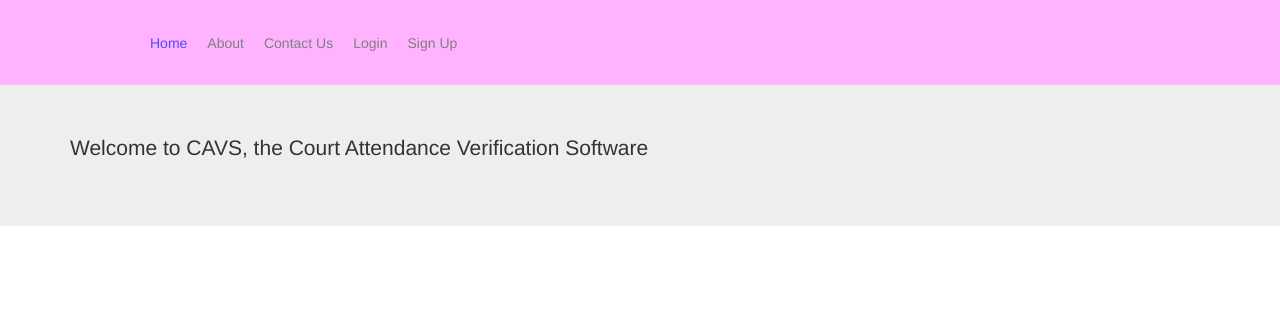
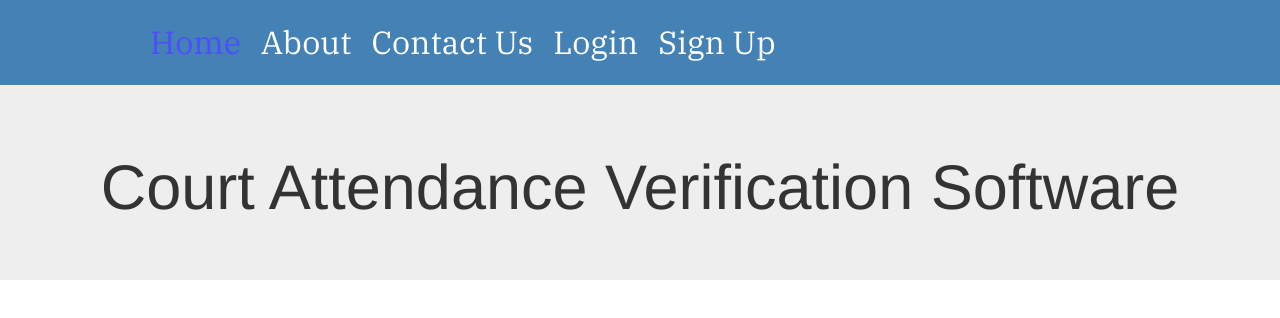
Before and after one commit to LadyDragoneye/CAVS, a React (Create React App) app in the folder frontend/: page / in a window 1280 px wide. Shown: the top 318 px of the page. Built offline with nearby package versions, Linux system fonts and the light colour scheme.

Commit message:
changes on nav bar

```diff
--- a/frontend/src/components/NavbarElements.js
+++ b/frontend/src/components/NavbarElements.js
@@ -5,17 +5,19 @@
 import styled from "styled-components";
 
 export const Nav = styled.nav`
-    background: #ffb3ff;
+    background: #4481b4;
     height: 85px;
     display: flex;
     justify-content: space-between;
     padding: 0.2rem calc((100vw - 1000px) / 2);
     z-index: 12;
+    font-family: "IBM Plex Serif", serif;
 `;
 
 export const NavLink = styled(Link)`
-    color: #808080;
+    color: #ffffff;
     display: flex;
+    font-size: 32px;
     align-items: center;
     text-decoration: none;
     padding: 0 1rem;
--- a/frontend/src/components/index.js
+++ b/frontend/src/components/index.js
@@ -6,6 +6,9 @@
 const Navbar = () => {
     return (
         <>
+        <link rel="preconnect" href="https://fonts.googleapis.com"></link>
+        <link rel="preconnect" href="https://fonts.gstatic.com" crossorigin></link>
+        <link href="https://fonts.googleapis.com/css2?family=IBM+Plex+Serif:ital,wght@0,100;0,200;0,300;0,400;0,500;0,600;0,700;1,100;1,200;1,300;1,400;1,500;1,600;1,700&display=swap" rel="stylesheet"></link>
             <Nav>
                 <NavMenu>
                     <NavLink to="/" activeStyle>
--- a/frontend/src/pages/home/home.js
+++ b/frontend/src/pages/home/home.js
@@ -1,12 +1,14 @@
 import React from "react";
-
+import './home.css';
 const Home = () => {
     return (
         <div>
             <link rel="stylesheet" href="https://maxcdn.bootstrapcdn.com/bootstrap/3.4.1/css/bootstrap.min.css"></link>
             <div class="jumbotron jumbotron-fluid position-relative start-50">
                 <div class="container position-relative start-50">
-                    <p class="display-4">Welcome to CAVS, the Court Attendance Verification Software</p>
+                    <h1 class="text-center">
+                    <h1 class="display-1">Court Attendance Verification Software</h1>
+                    </h1>
                 </div>
             </div>
         </div>
```
Also changed, not shown: frontend/src/components/CAVS logo.png (added), frontend/src/pages/home/home.css (added).
